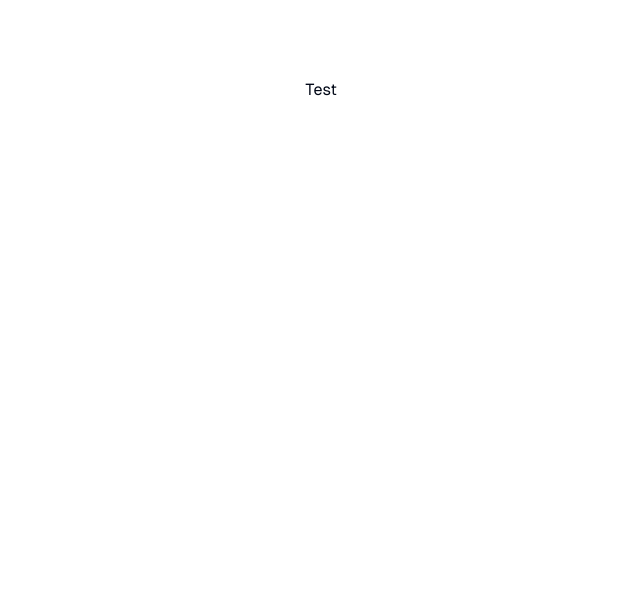
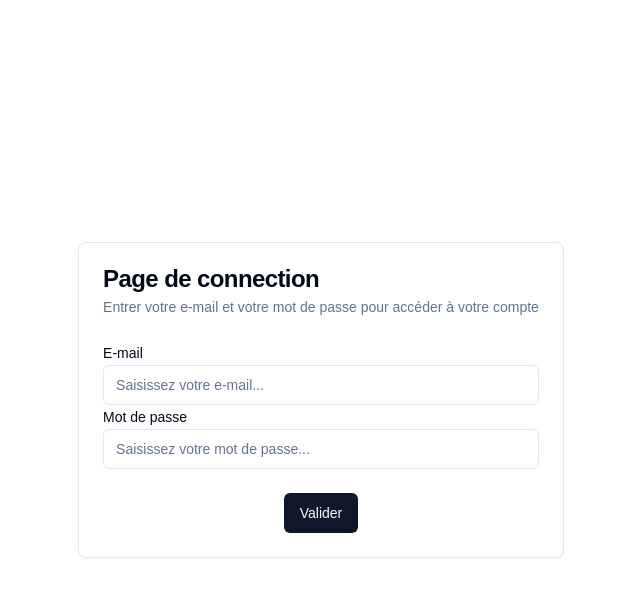
Before and after one commit to brajy01/App-ramassage, a Next.js app: page / in a window 1280 px wide. Shown: the top 596 px of the page, without its empty margins (319-959 px from the left). Built offline with nearby package versions, Linux system fonts and the light colour scheme.

Commit message:
connexion page:  MVP ok

```diff
--- a/app/page.jsx
+++ b/app/page.jsx
@@ -1,9 +1,45 @@
-import Image from "next/image";
+import { Button } from "@/components/ui/button";
+import {
+  Card,
+  CardContent,
+  CardDescription,
+  CardFooter,
+  CardHeader,
+  CardTitle,
+} from "@/components/ui/card";
+import { Input } from "@/components/ui/input";
+import { Label } from "@/components/ui/label";
 
 export default function Home() {
   return (
-    <div className="grid grid-rows-[20px_1fr_20px] items-center justify-items-center min-h-screen p-8 pb-20 gap-16 sm:p-20 font-[family-name:var(--font-geist-sans)]">
-      Test
+    <div className="flex justify-center items-center min-h-screen">
+      <Card>
+        <CardHeader>
+          <CardTitle>Page de connection</CardTitle>
+          <CardDescription>
+            Entrer votre e-mail et votre mot de passe pour accéder à votre
+            compte
+          </CardDescription>
+        </CardHeader>
+        <CardContent>
+          <Label htmlFor="email">E-mail</Label>
+          <Input
+            type="email"
+            id="email"
+            placeholder="Saisissez votre e-mail..."
+          ></Input>
+
+          <Label htmlFor="email">Mot de passe</Label>
+          <Input
+            type="password"
+            id="password"
+            placeholder="Saisissez votre mot de passe..."
+          ></Input>
+        </CardContent>
+        <CardFooter className="flex justify-center">
+          <Button>Valider</Button>
+        </CardFooter>
+      </Card>
     </div>
   );
 }
```
Also changed, not shown: 1 other file (tests, documents, lock files or other folders).
